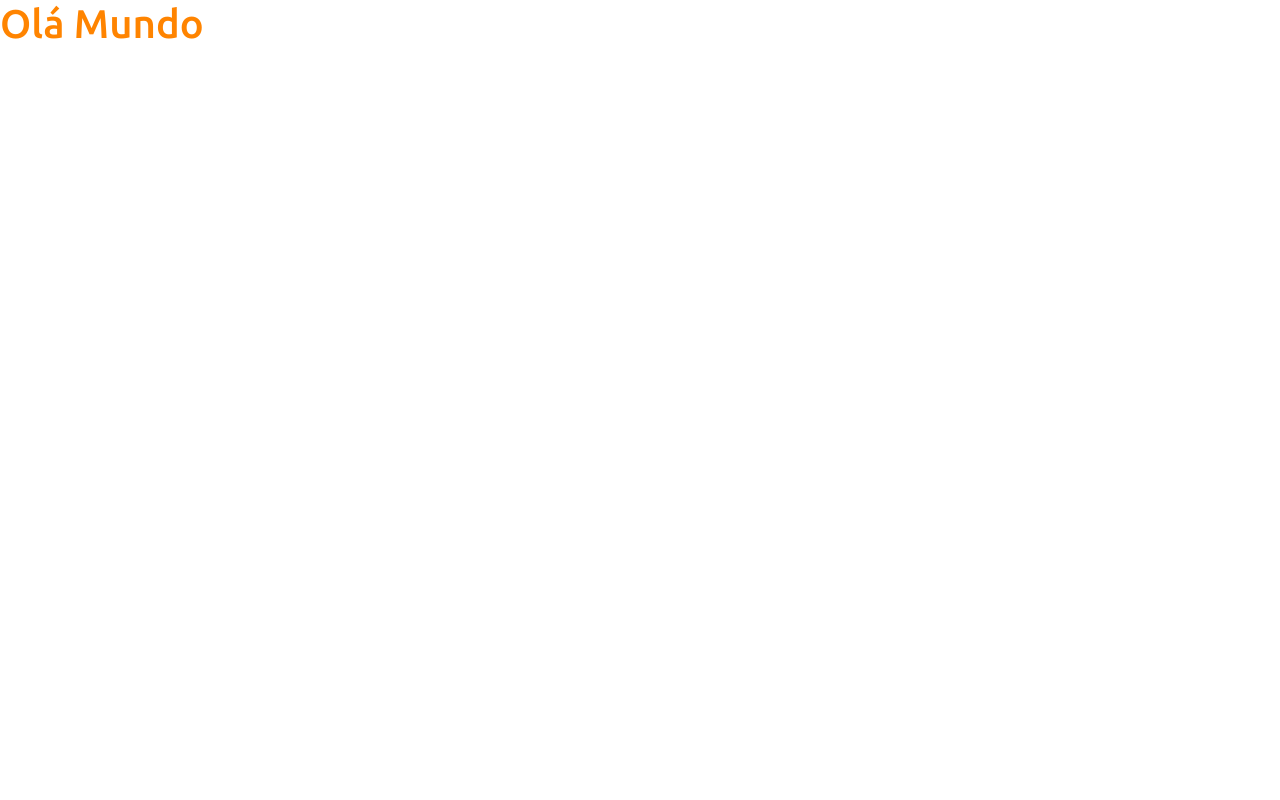
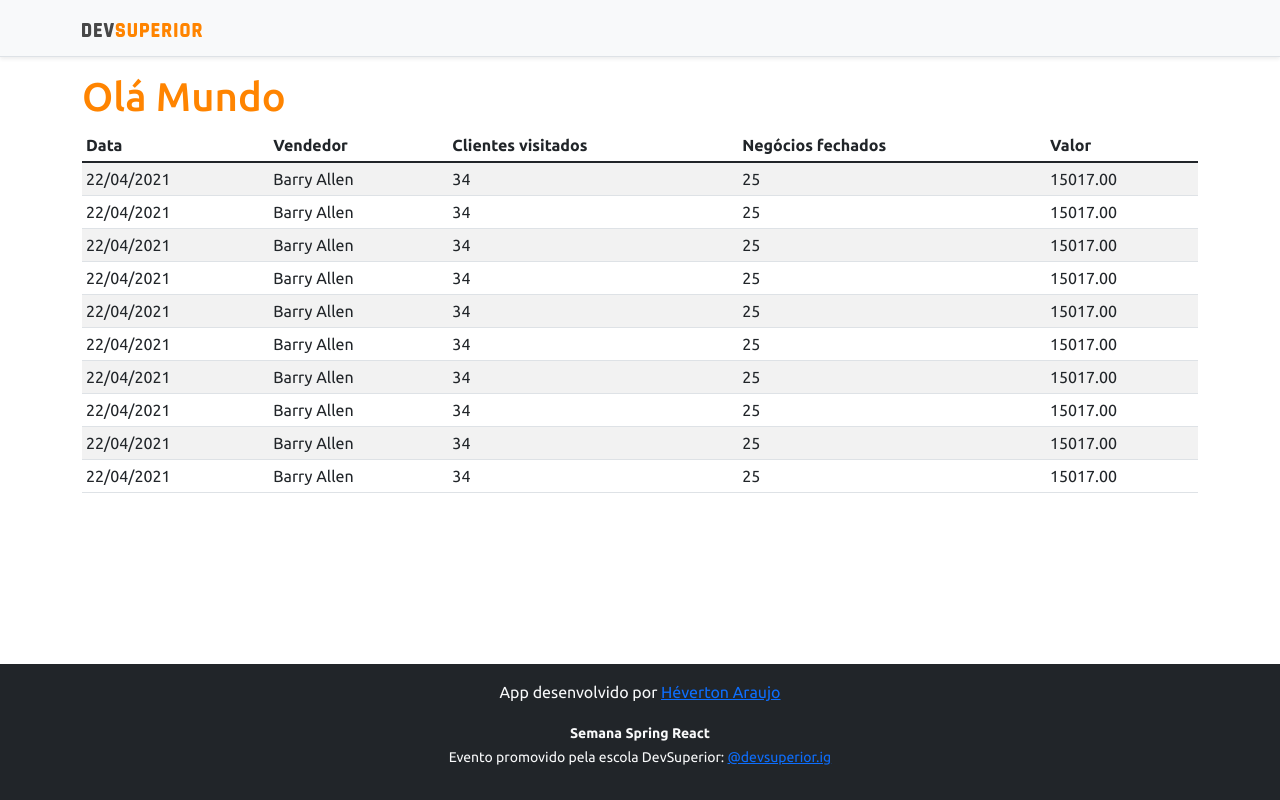
Before and after one commit to hevertonaraujomachado/projeto-sd3, a React (Create React App) app in the folder frontend/: page / in a window 1280 px wide. Built offline with nearby package versions, Linux system fonts and the light colour scheme.

Commit message:
Basic static components

```diff
--- a/frontend/src/App.tsx
+++ b/frontend/src/App.tsx
@@ -1,7 +1,18 @@
+import DataTable from "components/DataTable";
+import Footer from "components/Footer";
+import NavBar from "components/NavBar";
+
 function App() {
   return (
-    <div><h1 className="text-primary" >Olá Mundo</h1>
-    </div>
+    <>
+      <NavBar />
+      <div className="container">
+        <h1 className="text-primary" >Olá Mundo</h1>
+
+     < DataTable />
+      </div>
+      <Footer />
+    </>
   );
 }
 
```
